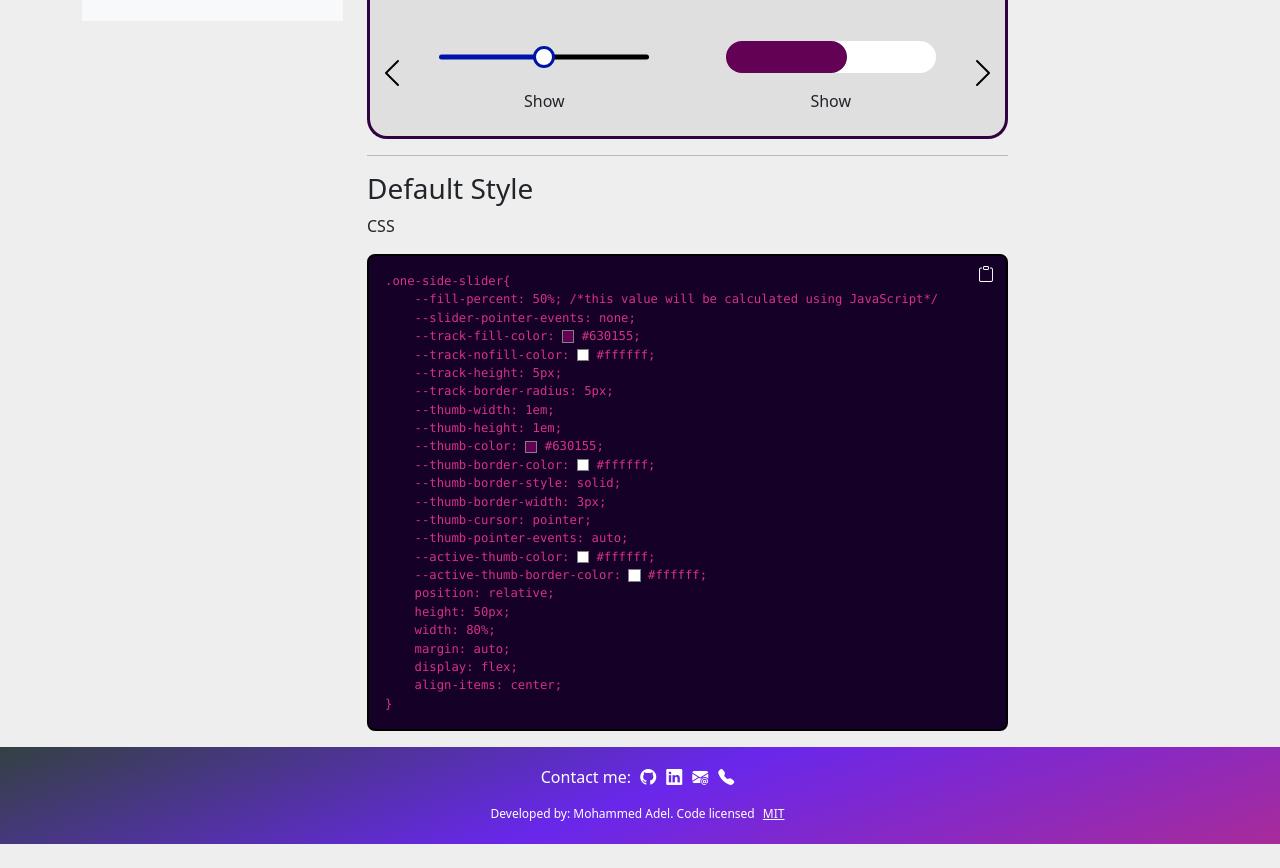
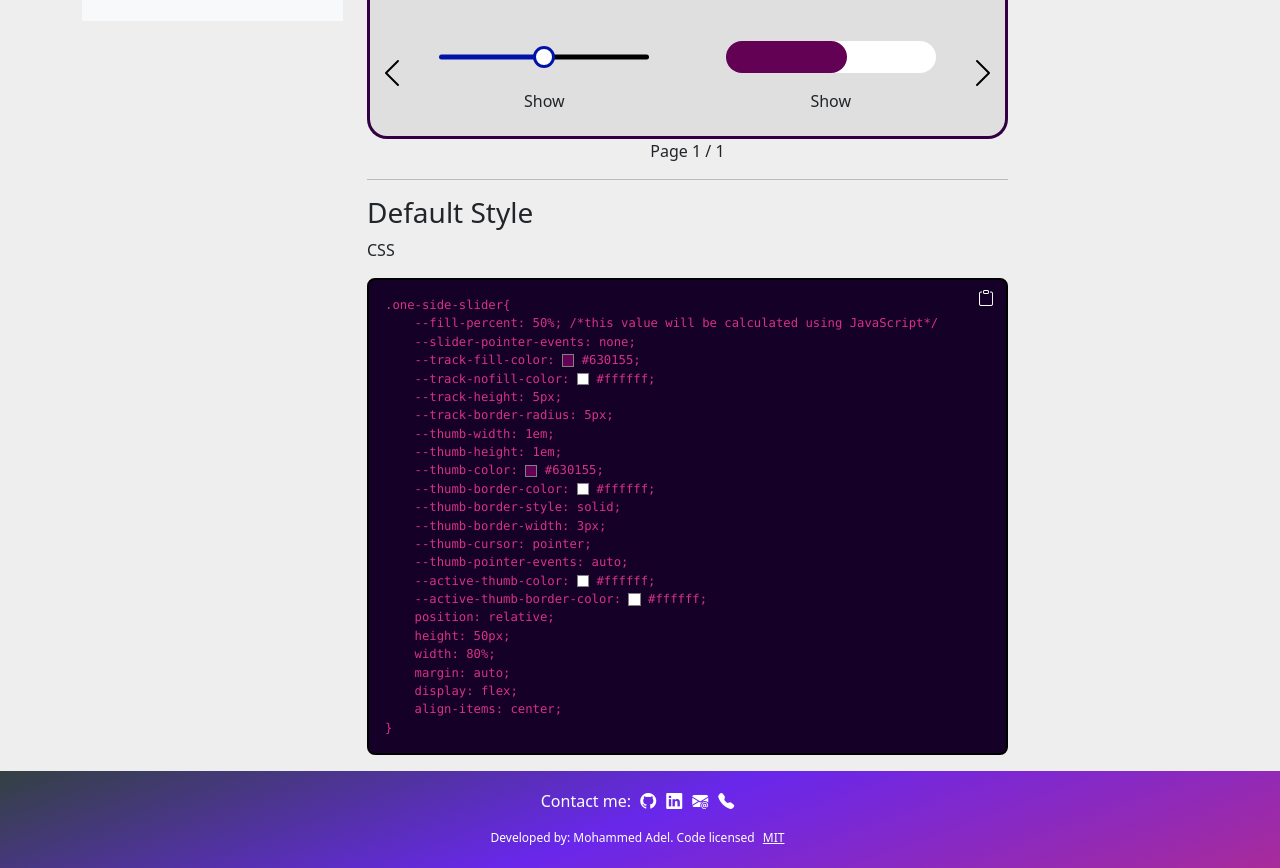
Before and after one commit to MohammedAdel224/dreams, an Angular app: page /docs/components/one-side-slider in a window 1280 px wide. Shown: the part 780-1648 px from the top of the page. Before the commit the page ends 1624 px from the top, so only its background shows below. Built offline with nearby package versions, Linux system fonts and the light colour scheme.

Commit message:
add page number

```diff
--- a/src/app/docs/components/one-side-slider/examples/examples.component.html
+++ b/src/app/docs/components/one-side-slider/examples/examples.component.html
@@ -6,8 +6,8 @@
             @if(selectedExample){
                 <p>CSS</p>
                 <app-code
-                    [innerHTML]="this.selectedExample.HighlightedCSS"
-                    [code]="this.selectedExample.CSS"
+                    [innerHTML]="selectedExample.HighlightedCSS"
+                    [code]="selectedExample.CSS"
                     [class]="'code-container code-dark'"
                     #exampleCode>
                 </app-code>
@@ -18,7 +18,8 @@
                 class="h-100 position-absolute start-0 top-0 bg-transparent border-0"
                 type="button"
                 data-bs-target="#examples"
-                data-bs-slide="prev">
+                data-bs-slide="prev"
+                (click)="prevoiusPageNumber()">
                 <span class="carousel-control-prev-icon" aria-hidden="true"></span>
                 <span class="visually-hidden">Previous</span>
             </button>
@@ -29,13 +30,13 @@
                         <div class="col-sm-6 d-flex justify-content-center align-items-center">
                             <div class="example d-flex flex-row flex-sm-column justify-content-center align-items-center">
                                 <app-example1 class="w-100"></app-example1>
-                                <button class="btn" (click)="showExample(this.examples[0])">Show</button>
+                                <button class="btn" (click)="showExample(examples[0])">Show</button>
                             </div>
                         </div>
                         <div class="col-sm-6 d-flex justify-content-center align-items-center">
                             <div class="example d-flex flex-row flex-sm-column justify-content-center align-items-center">
                                 <app-example2 class="w-100"></app-example2>
-                                <button class="btn" (click)="showExample(this.examples[1])">Show</button>
+                                <button class="btn" (click)="showExample(examples[1])">Show</button>
                             </div>
                         </div>
                     </div>
@@ -46,10 +47,12 @@
                 class="h-100 position-absolute end-0 top-0 bg-transparent border-0"
                 type="button"
                 data-bs-target="#examples"
-                data-bs-slide="next">
+                data-bs-slide="next"
+                (click)="nextPageNumber()">
                 <span class="carousel-control-next-icon" aria-hidden="true"></span>
                 <span class="visually-hidden">Next</span>
             </button>
         </div>
+        <p class="text-center">Page {{currentPageNumber}} / {{numberOfPages}}</p>
     </div>
 </section>
--- a/src/app/docs/components/one-side-slider/examples/examples.component.ts
+++ b/src/app/docs/components/one-side-slider/examples/examples.component.ts
@@ -1,4 +1,4 @@
-import { AfterViewInit, Component, ComponentRef, ViewChild, ViewContainerRef } from '@angular/core';
+import { AfterViewInit, Component, ComponentRef, OnInit, ViewChild, ViewContainerRef } from '@angular/core';
 import { Example } from './example.interface';
 import { Example1Component } from './example1/example1.component';
 import { Example2Component } from "./example2/example2.component";
@@ -10,14 +10,21 @@ import { CodeComponent } from "../../../../code/code.component";
     templateUrl: './examples.component.html',
     styleUrl: './examples.component.css'
 })
-export class ExamplesComponent implements AfterViewInit {
+export class ExamplesComponent implements AfterViewInit, OnInit {
     @ViewChild('showContainer', { read: ViewContainerRef }) showContainer!: ViewContainerRef;
     selectedExample!: Example;
+    numberOfPages: number = 0;
+    currentPageNumber = 0;
 
     examples = [
         {component: Example1Component},
         {component: Example2Component}
     ]
+
+    ngOnInit(): void{
+        this.numberOfPages = document.querySelectorAll('.carousel-item').length;
+        this.currentPageNumber = 1;
+    }
 
     ngAfterViewInit(): void {
         this.showExample(this.examples[0]);
@@ -31,4 +38,12 @@ export class ExamplesComponent implements AfterViewInit {
             this.selectedExample = componentRef.instance;
         });
     }
+
+    nextPageNumber(){
+        this.currentPageNumber = this.currentPageNumber % this.numberOfPages + 1;
+    }
+
+    prevoiusPageNumber(){
+        this.currentPageNumber = (this.currentPageNumber - this.numberOfPages - 2) % this.numberOfPages + 1;
+    }
 }
```
